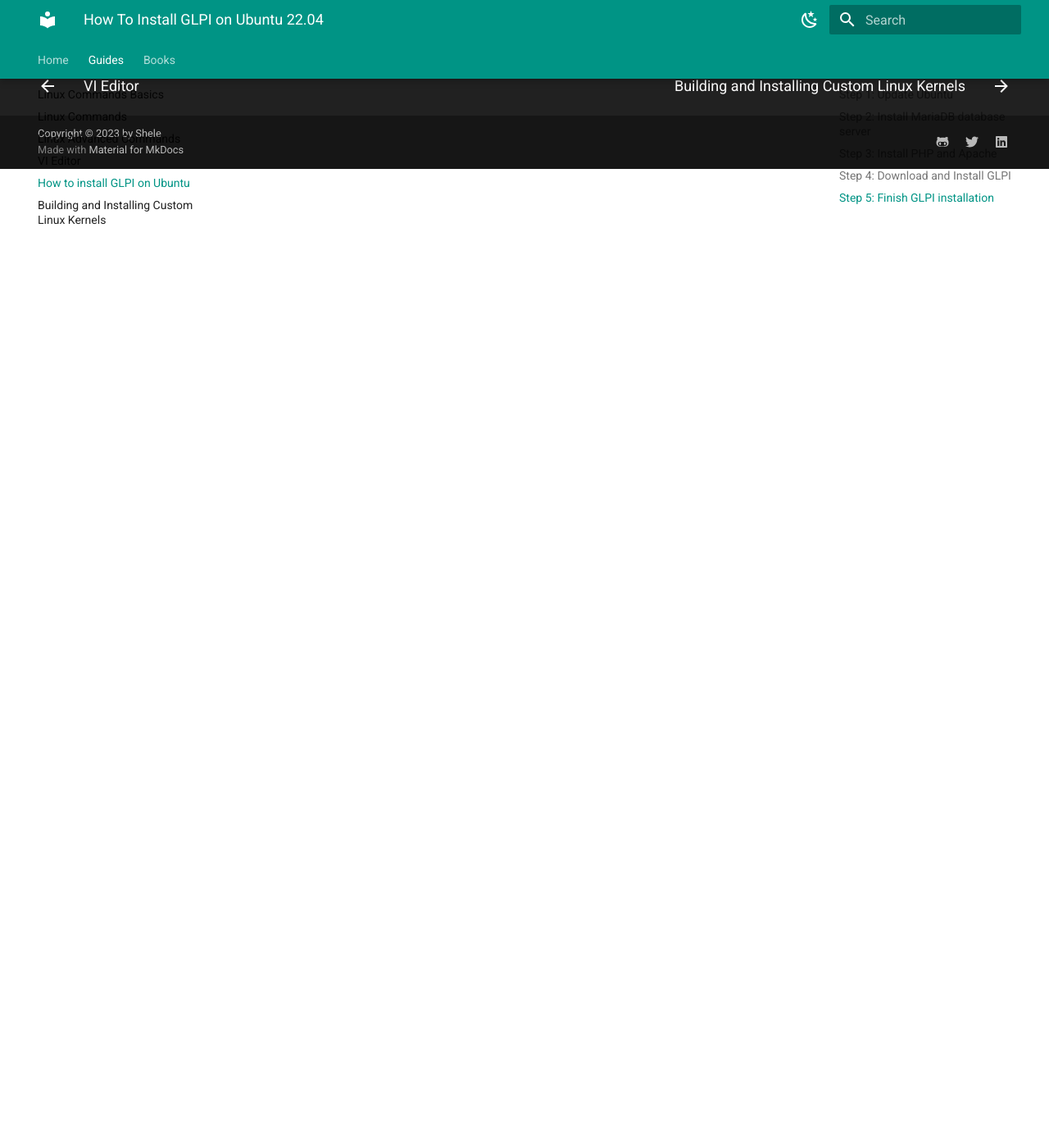
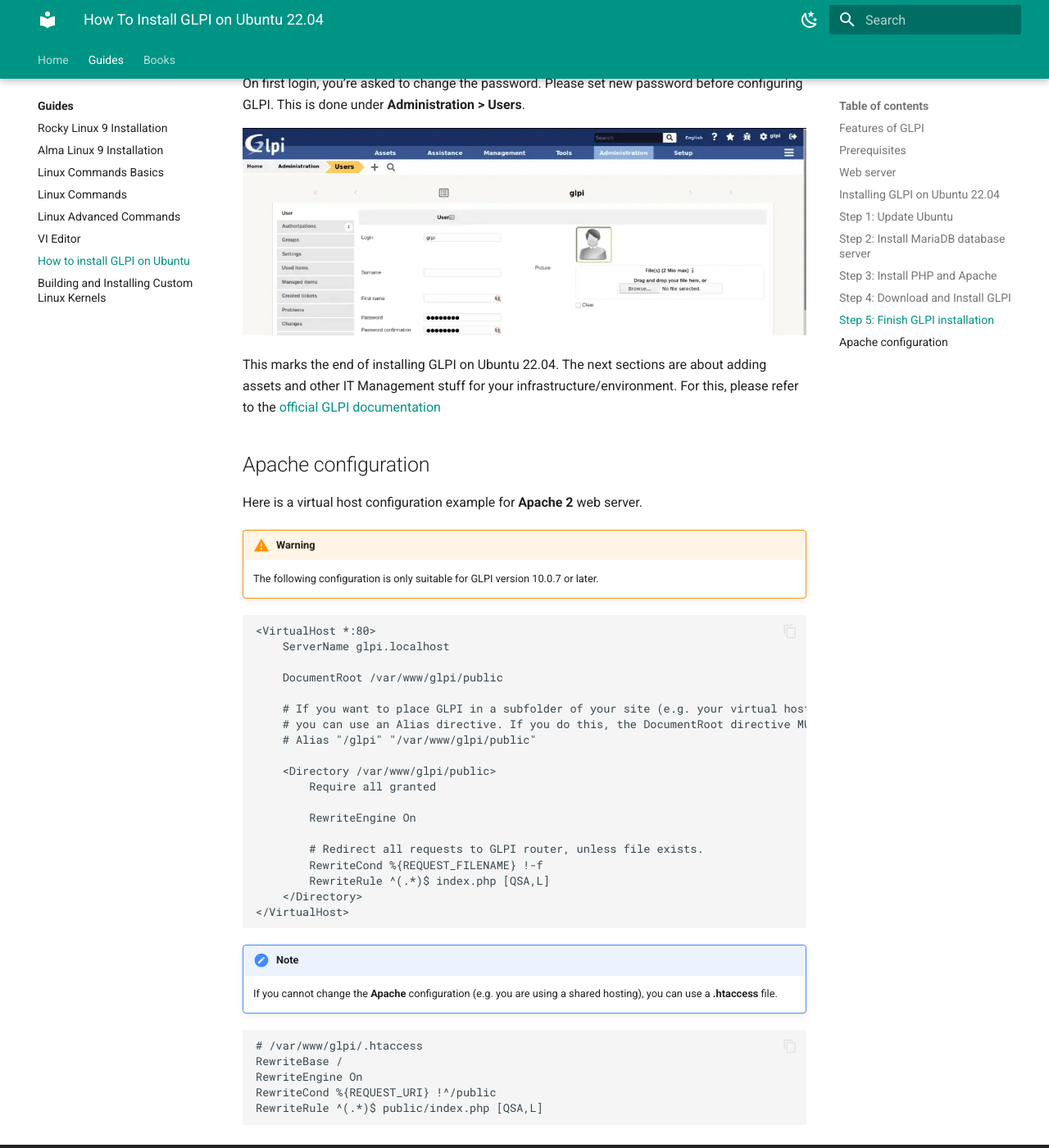
Before and after one commit to masesto/docs, an MkDocs documentation site: the page built from docs/guides/glpi-install.md, in a window 1280 px wide and 1400 px high, scrolled down 6761 px. Shown: the whole window at 82% size. Built offline with MkDocs 1.6.1 and Material for MkDocs 9.7.7, drawn with Linux system fonts in a browser that asks for light colours; some of the changed text lies outside the part shown.

Commit message:
Adding documentation file

````diff
--- a/docs/guides/glpi-install.md
+++ b/docs/guides/glpi-install.md
@@ -20,6 +20,24 @@
 - Asset reservation
 
 All [features of GLPI](https://glpi-project.org) are available on the project website.
+
+## Prerequisites
+
+GLPI is a Web application that will need:
+
+* a webserver;
+* PHP;
+* a database.
+
+## Web server
+
+GLPI requires a web server that supports PHP, like:
+
+* Apache 2 (or more recent);
+* Nginx;
+* lighttpd;
+* Microsoft IIS.
+
 
 ## Installing GLPI on Ubuntu 22.04
 
@@ -181,3 +199,48 @@
 ![image](images/install-glpi-centos-8-06.png)
 
 This marks the end of installing GLPI on Ubuntu 22.04. The next sections are about adding assets and other IT Management stuff for your infrastructure/environment. For this, please refer to the [official GLPI documentation](https://glpi-project.org/resources/#documentation)
+
+## Apache configuration
+
+Here is a virtual host configuration example for **Apache 2** web server.
+
+!!! Warning
+    The following configuration is only suitable for GLPI version 10.0.7 or later.
+
+```
+
+<VirtualHost *:80>
+    ServerName glpi.localhost
+
+    DocumentRoot /var/www/glpi/public
+
+    # If you want to place GLPI in a subfolder of your site (e.g. your virtual host is serving multiple applications),
+    # you can use an Alias directive. If you do this, the DocumentRoot directive MUST NOT target the GLPI directory itself.
+    # Alias "/glpi" "/var/www/glpi/public"
+
+    <Directory /var/www/glpi/public>
+        Require all granted
+
+        RewriteEngine On
+
+        # Redirect all requests to GLPI router, unless file exists.
+        RewriteCond %{REQUEST_FILENAME} !-f
+        RewriteRule ^(.*)$ index.php [QSA,L]
+    </Directory>
+</VirtualHost>
+
+```
+
+!!! Note
+    If you cannot change the **Apache** configuration (e.g. you are using a shared hosting), you can use a **.htaccess** file.
+
+
+```
+
+# /var/www/glpi/.htaccess
+RewriteBase /
+RewriteEngine On
+RewriteCond %{REQUEST_URI} !^/public
+RewriteRule ^(.*)$ public/index.php [QSA,L]
+
+```
````
